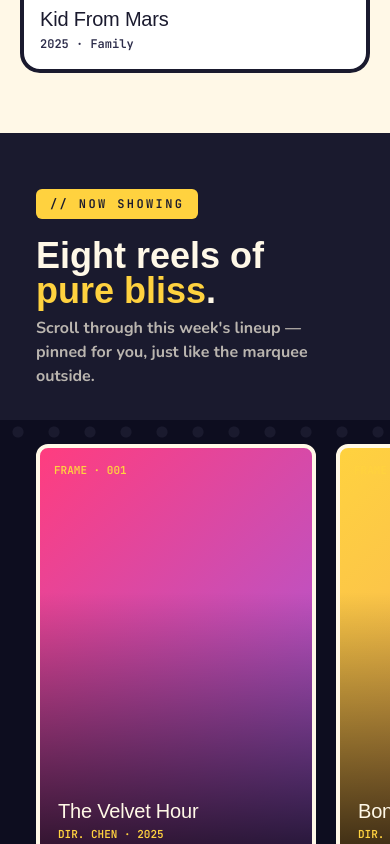
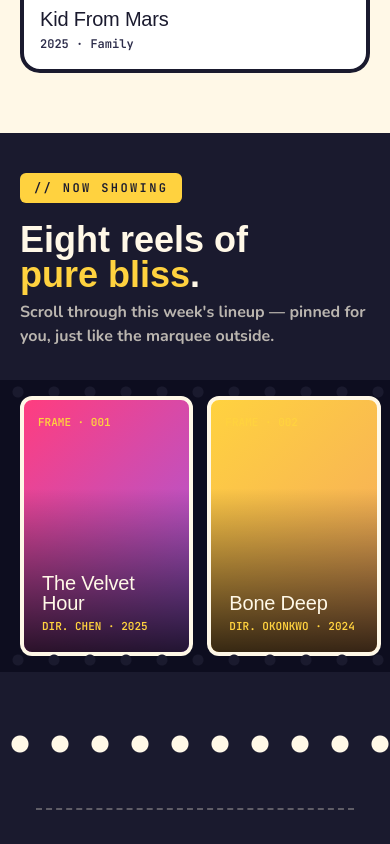
Before and after one commit to gtathelegend/AI-Movie-Insight-Builder, a Next.js app: page / in a window 390 px wide. Shown: the part 6280-7124 px from the top of the page. Built offline with nearby package versions, Linux system fonts and the light colour scheme; no server answers; a web font is replaced by a local one.

Commit message:
fix(layout): resolve filmstrip section overlap on mobile and desktop and polish footer/docs

```diff
--- a/app/about/page.tsx
+++ b/app/about/page.tsx
@@ -12,9 +12,8 @@ const DEVELOPER = {
   name: "Vedaang Sharma",
   role: "Full-stack developer · AI enthusiast",
   bio: "Full-stack engineer passionate about building high-craft, evidence-grounded AI applications that feel responsive, transparent, and joyful to use.",
-  github: "https://github.com/vedaangsharma2006",
-  linkedin: "https://www.linkedin.com/in/vedaang-sharma",
-  email: "vedaangsharma2006@gmail.com",
+  github: "https://github.com/gtathelegend",
+  email: "info@vedaangsharma.in",
 };
 
 export default function AboutPage() {
@@ -110,15 +109,6 @@ export default function AboutPage() {
               GitHub ↗
             </a>
             <a
-              href={DEVELOPER.linkedin}
-              target="_blank"
-              rel="noopener noreferrer"
-              className="subpage-social-btn"
-              aria-label="Vedaang Sharma on LinkedIn (opens in new tab)"
-            >
-              LinkedIn ↗
-            </a>
-            <a
               href={`mailto:${DEVELOPER.email}`}
               className="subpage-social-btn primary"
               aria-label="Send email to Vedaang Sharma"
--- a/app/contact/page.tsx
+++ b/app/contact/page.tsx
@@ -11,9 +11,8 @@ export const metadata: Metadata = {
 const DEVELOPER = {
   name: "Vedaang Sharma",
   role: "Full-stack developer · AI enthusiast",
-  github: "https://github.com/vedaangsharma2006",
-  linkedin: "https://www.linkedin.com/in/vedaang-sharma",
-  email: "vedaangsharma2006@gmail.com",
+  github: "https://github.com/gtathelegend",
+  email: "info@vedaangsharma.in",
 };
 
 export default function ContactPage() {
@@ -47,9 +46,9 @@ export default function ContactPage() {
         </section>
 
         <section className="subpage-card">
-          <h2>Social &amp; Developer Profiles</h2>
+          <h2>Developer Profile</h2>
           <p>
-            You can also find my open-source code and professional profile here:
+            You can find my open-source code and projects here:
           </p>
           <div className="subpage-maker-socials">
             <a
@@ -60,15 +59,6 @@ export default function ContactPage() {
               aria-label="Vedaang Sharma on GitHub (opens in new tab)"
             >
               GitHub Profile ↗
-            </a>
-            <a
-              href={DEVELOPER.linkedin}
-              target="_blank"
-              rel="noopener noreferrer"
-              className="subpage-social-btn"
-              aria-label="Vedaang Sharma on LinkedIn (opens in new tab)"
-            >
-              LinkedIn Profile ↗
             </a>
           </div>
         </section>
--- a/app/globals.css
+++ b/app/globals.css
@@ -543,14 +543,15 @@ section { position: relative; padding: 100px 36px; }
   color: var(--cream);
   padding: 56px 0 64px;
   overflow: hidden;
+  position: relative;
+}
+.filmstrip-pin-wrapper {
+  width: 100%;
+  position: relative;
 }
 .filmstrip-section .container {
   padding: 0 36px;
   margin-bottom: 20px;
-  position: sticky;
-  top: 0;
-  z-index: 10;
-  background: var(--ink);
 }
 .filmstrip-section .section-title {
   color: var(--cream);
@@ -579,6 +580,7 @@ section { position: relative; padding: 100px 36px; }
   background-image: radial-gradient(circle, var(--ink) 5px, transparent 6px);
   background-size: 36px 24px;
   background-position: 0 center;
+  pointer-events: none;
 }
 .filmstrip::before { top: 0; }
 .filmstrip::after { bottom: 0; }
@@ -611,6 +613,34 @@ section { position: relative; padding: 100px 36px; }
 .frame-num { position: absolute; top: 14px; left: 14px; font-family: var(--font-mono), 'JetBrains Mono', monospace; color: var(--yellow); font-size: 11px; }
 .frame-title { position: relative; font-family: var(--font-bagel), 'Bagel Fat One', sans-serif; font-size: clamp(20px, 1.6vw, 26px); color: var(--cream); line-height: 1; }
 .frame-meta { position: relative; font-family: var(--font-mono), 'JetBrains Mono', monospace; font-size: 11px; color: var(--yellow); margin-top: 5px; }
+
+@media (max-width: 767px) {
+  .filmstrip-section {
+    padding: 40px 0 48px;
+  }
+  .filmstrip-section .container {
+    padding: 0 20px;
+    margin-bottom: 16px;
+  }
+  .filmstrip {
+    overflow-x: auto;
+    overflow-y: hidden;
+    -webkit-overflow-scrolling: touch;
+    scrollbar-width: none;
+    padding: 16px 0;
+  }
+  .filmstrip::-webkit-scrollbar {
+    display: none;
+  }
+  .filmstrip-track {
+    padding: 0 20px;
+    gap: 14px;
+    width: max-content;
+  }
+  .frame {
+    height: 260px;
+  }
+}
 
 /* ============ COMMENTS ============ */
 .comments {
--- a/app/layout.tsx
+++ b/app/layout.tsx
@@ -45,7 +45,7 @@ export const metadata: Metadata = {
     "POP Cinema",
     "AI Movie Insight Builder",
   ],
-  authors: [{ name: "Vedaang Sharma", url: "https://github.com/vedaangsharma2006" }],
+  authors: [{ name: "Vedaang Sharma", url: "https://github.com/gtathelegend" }],
   creator: "Vedaang Sharma",
   publisher: "Vedaang Sharma",
   category: "entertainment",
--- a/app/privacy/page.tsx
+++ b/app/privacy/page.tsx
@@ -92,8 +92,8 @@ export default function PrivacyPage() {
           </p>
           <p>
             <strong>Vedaang Sharma</strong><br />
-            Email: <a href="mailto:vedaangsharma2006@gmail.com">vedaangsharma2006@gmail.com</a><br />
-            GitHub: <a href="https://github.com/vedaangsharma2006" target="_blank" rel="noopener noreferrer">github.com/vedaangsharma2006</a>
+            Email: <a href="mailto:info@vedaangsharma.in">info@vedaangsharma.in</a><br />
+            GitHub: <a href="https://github.com/gtathelegend" target="_blank" rel="noopener noreferrer">github.com/gtathelegend</a>
           </p>
         </section>
 
--- a/components/pop/FilmstripSection.tsx
+++ b/components/pop/FilmstripSection.tsx
@@ -1,6 +1,7 @@
 "use client";
 
 import { useEffect, useRef, useState } from "react";
+import { useReducedMotion } from "framer-motion";
 import gsap from "gsap";
 import { ScrollTrigger } from "gsap/ScrollTrigger";
 import { FILMSTRIP, FILMSTRIP_COLORS } from "./data";
@@ -20,9 +21,11 @@ type FilmstripFrame = {
 
 export default function FilmstripSection({ onFrameClick }: FilmstripSectionProps = {}) {
   const sectionRef = useRef<HTMLElement>(null);
+  const pinWrapperRef = useRef<HTMLDivElement>(null);
   const filmstripRef = useRef<HTMLDivElement>(null);
   const trackRef = useRef<HTMLDivElement>(null);
   const [frames, setFrames] = useState<FilmstripFrame[] | null>(null);
+  const shouldReduceMotion = useReducedMotion();
 
   useEffect(() => {
     let cancelled = false;
@@ -57,30 +60,19 @@ export default function FilmstripSection({ onFrameClick }: FilmstripSectionProps
   useEffect(() => {
     gsap.registerPlugin(ScrollTrigger);
 
+    const section = sectionRef.current;
+    const pinWrapper = pinWrapperRef.current;
     const track = trackRef.current;
-    const section = sectionRef.current;
-    const filmstrip = filmstripRef.current;
-    if (!track || !section || !filmstrip) return;
+    if (!section || !pinWrapper || !track) return;
 
-    const ctx = gsap.context(() => {
-      ScrollTrigger.create({
-        trigger: section,
-        start: "top 85%",
-        onEnter: () => {
-          gsap.from(track.querySelectorAll(".frame"), {
-            opacity: 0,
-            x: 40,
-            stagger: 0.06,
-            duration: 0.5,
-            ease: "power2.out",
-          });
-        },
-        once: true,
-      });
+    const mm = gsap.matchMedia();
+
+    mm.add("(min-width: 768px)", () => {
+      if (shouldReduceMotion) return;
 
       const trackWidth = track.scrollWidth;
       const viewWidth = window.innerWidth;
-      const distance = Math.max(0, trackWidth - viewWidth + 72);
+      const distance = Math.max(0, trackWidth - viewWidth + 80);
 
       if (distance > 0) {
         gsap.to(track, {
@@ -89,23 +81,31 @@ export default function FilmstripSection({ onFrameClick }: FilmstripSectionProps
           scrollTrigger: {
             trigger: section,
             start: "top top",
-            end: () => `+=${distance + 200}`,
-            // Pin an inner wrapper instead of the <section> itself.
-            // Pinning the React-managed <section> can cause DOM exceptions when React inserts
-            // new siblings above/below it (e.g. when a trending click loads a movie).
-            pin: filmstrip,
+            end: () => `+=${distance + 150}`,
+            pin: pinWrapper,
+            pinSpacing: true,
             scrub: 1,
+            anticipatePin: 1,
             invalidateOnRefresh: true,
           },
         });
       }
-    }, sectionRef);
+    });
 
-    return () => ctx.revert();
-  }, [allFrames.length]);
+    // Refresh ScrollTrigger once DOM layout stabilizes
+    const timer = setTimeout(() => {
+      ScrollTrigger.refresh();
+    }, 200);
+
+    return () => {
+      clearTimeout(timer);
+      mm.revert();
+    };
+  }, [allFrames.length, shouldReduceMotion]);
 
   return (
-    <section className="filmstrip-section" id="filmstrip" ref={sectionRef}>
+    <section className="filmstrip-section" id="filmstrip" ref={sectionRef} aria-label="Now Showing Filmstrip">
+      <div className="filmstrip-pin-wrapper" ref={pinWrapperRef}>
         <div className="container">
           <span className="section-label mono" style={{ background: "var(--yellow)", color: "var(--ink)" }}>
             {"// NOW SHOWING"}
@@ -130,6 +130,9 @@ export default function FilmstripSection({ onFrameClick }: FilmstripSectionProps
                 <div
                   key={`${f.num}-${i}`}
                   className="frame"
+                  role={clickable ? "button" : undefined}
+                  tabIndex={clickable ? 0 : undefined}
+                  aria-label={clickable ? `Analyze movie: ${f.title}` : undefined}
                   style={
                     f.poster
                       ? {
@@ -146,6 +149,12 @@ export default function FilmstripSection({ onFrameClick }: FilmstripSectionProps
                   onClick={() => {
                     if (clickable) onFrameClick!(f.tmdbId!, f.title);
                   }}
+                  onKeyDown={(e) => {
+                    if (clickable && (e.key === "Enter" || e.key === " ")) {
+                      e.preventDefault();
+                      onFrameClick!(f.tmdbId!, f.title);
+                    }
+                  }}
                 >
                   <span className="frame-num mono">FRAME · {f.num}</span>
                   <div className="frame-title display">{f.title}</div>
@@ -155,6 +164,7 @@ export default function FilmstripSection({ onFrameClick }: FilmstripSectionProps
             })}
           </div>
         </div>
+      </div>
     </section>
   );
 }
```
Also changed, not shown: components/pop/FooterSection.tsx (+2 -24 lines), 2 other files (tests, documents, lock files or other folders). Lines whose indentation alone changed are shown as unchanged.
